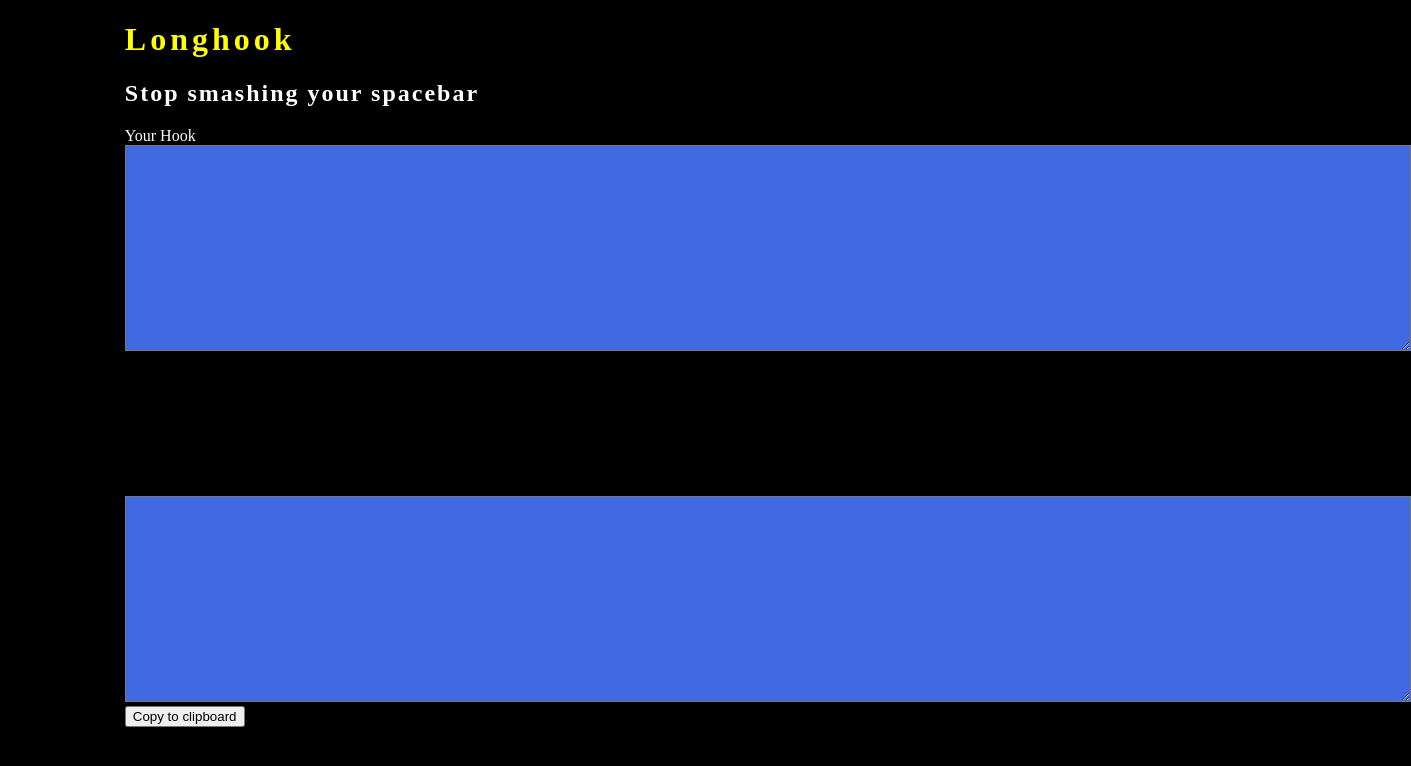
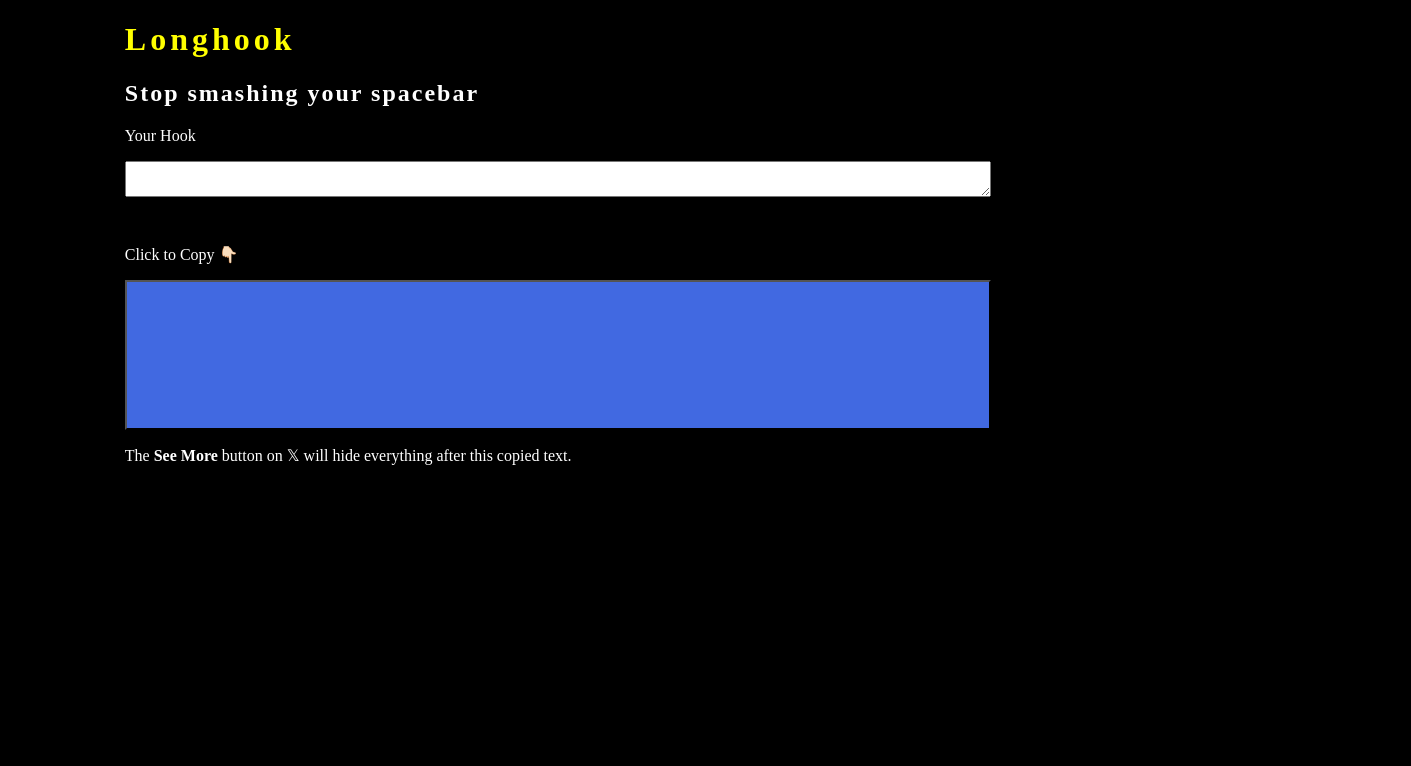
Before and after one commit to boutchersj/longhook, a React (Create React App) app: page / in a window 1280 px wide. Shown: the top 766 px of the page, 1411 px wide, since content can reach past the window. Built offline with nearby package versions, Linux system fonts and the light colour scheme.

Commit message:
Add correct number of whitespace characters to copied text

```diff
--- a/src/App.css
+++ b/src/App.css
@@ -26,21 +26,23 @@
     height: 75%;
     display: flex;
     flex-direction: column;
-    justify-content: space-between;
+    justify-content: top;
     color: white;
+    width: 75%;
 }
 
 #hookEntry {
     display: flex;
     flex-direction: column;
+    margin-bottom: 2rem;
 }
 
-textarea {
-    background-color: #4169E1;
-    height: 200px;
-    width: 100vw;
+label {
+    margin-bottom: 1rem;
 }
 
 #hookOutput {
-
+    background-color: #4169E1;
+    height: 150px;
+    display: flex;
 }
--- a/src/App.js
+++ b/src/App.js
@@ -5,10 +5,12 @@
   const [text, setText] = useState('');
 
   const handleCopy = async () => {
+    const whitespace = (" ").repeat(280 - text.length)
+    const newText = text + whitespace
     // Copy the text inside the text field
-    await navigator.clipboard.writeText(text).then(() => {
+    await navigator.clipboard.writeText(newText).then(() => {
       // Alert the copied text
-      alert("Copied the text: " + text);
+      alert("Copied the text: " + newText);
     });
   };
 
@@ -26,12 +28,14 @@
             onChange={(event) => setText(event.target.value)}
           />
         </section>
-        <section id='hookOutput'>
-        <textarea
-          value={text}
-        />
-        <button onClick={handleCopy}>Copy to clipboard</button>
-      </section>
+        <p>Click to Copy 👇🏻</p>
+        <button
+          id='hookOutput'
+          onClick={handleCopy}
+        >
+          {text}
+        </button>
+        <p>The <b>See More</b> button on 𝕏 will hide everything after this copied text.</p>
       </section>
     </main>
   );
```
